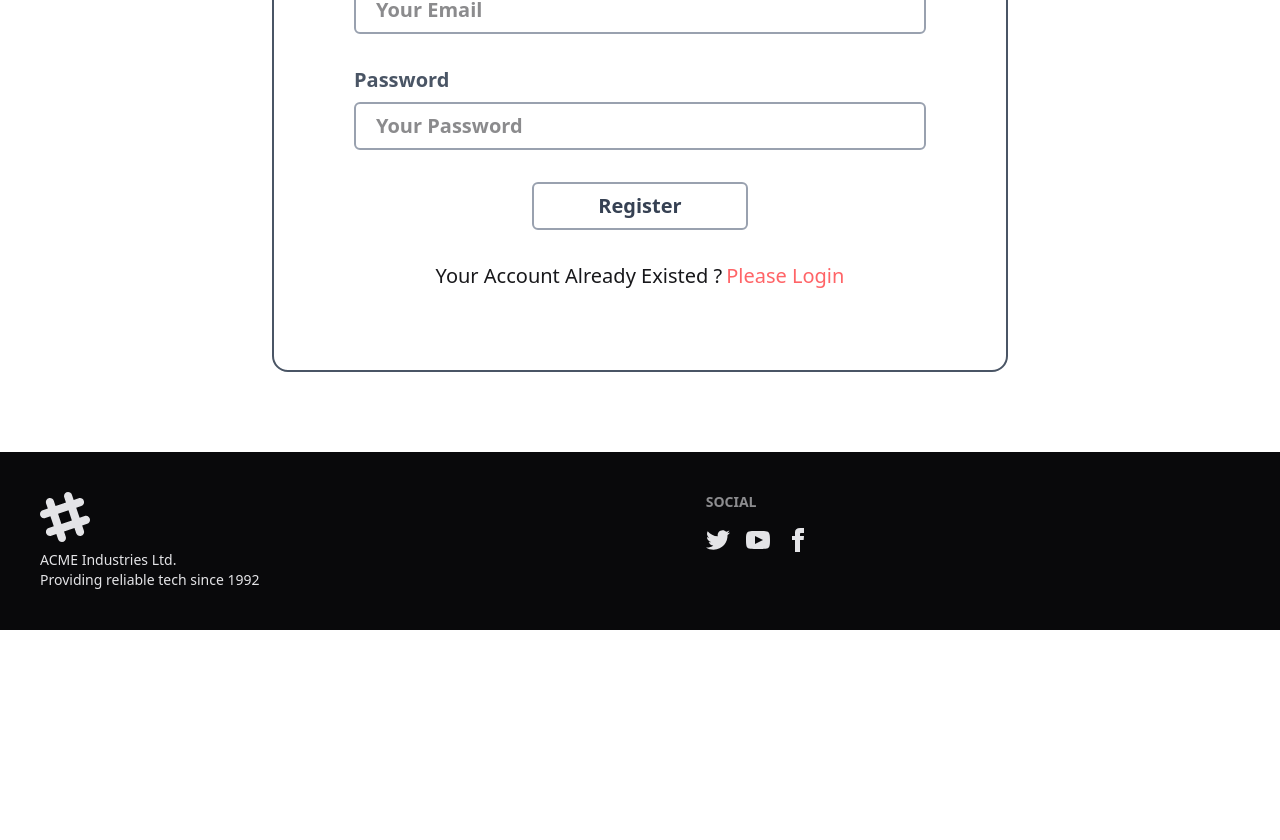
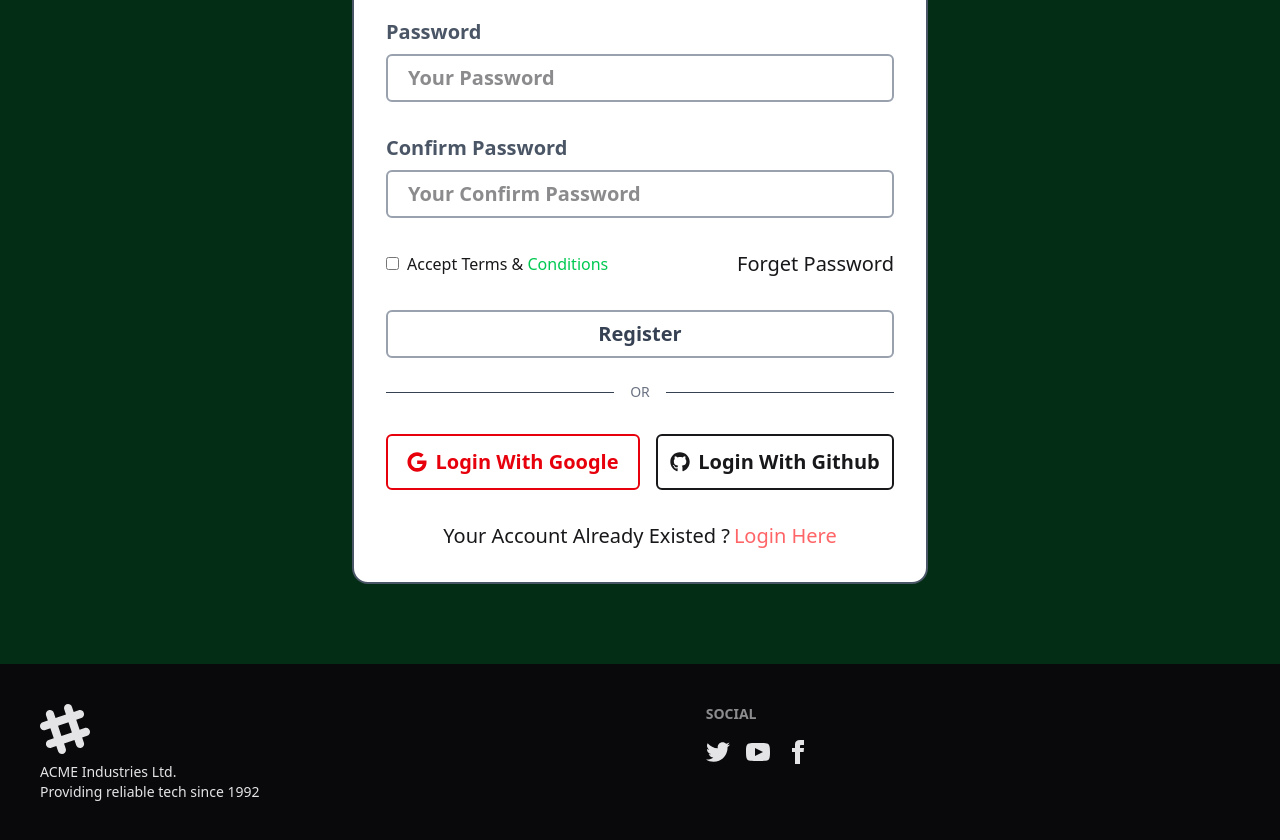
Before and after one commit to mdriyazakondo/react-full-project, a React (Vite) app: page /register in a window 1280 px wide. Shown: the part 512-1352 px from the top of the page. Before the commit the page ends 1142 px from the top, so only its background shows below. Built offline with nearby package versions, Linux system fonts and the light colour scheme.

Commit message:
login register

```diff
--- a/src/components/auth/Login.jsx
+++ b/src/components/auth/Login.jsx
@@ -1,10 +1,22 @@
 import React from "react";
+import { FaGithub, FaGoogle } from "react-icons/fa";
 import { Link } from "react-router-dom";
 
 const Login = () => {
+  const handlerSubmitLogin = (e) => {
+    e.preventDefault();
+    const form = e.target;
+    const email = form.email.value;
+    const password = form.password.value;
+    const newUser = { email, password };
+    console.log(newUser);
+  };
+
   return (
-    <div className="max-w-2xl md:max-w-3xl mx-auto m-20 ">
-      <form className="border-2 p-4 md:p-20 space-y-8  rounded-2xl  border-gray-600 mx-4">
+    <div className="bg-green-950">
+      <div className="max-w-2xl md:max-w-3xl mx-auto p-6 md:p-20">
+        <div className="border-2 p-4 md:p-8  rounded-2xl  border-gray-600 mx-4  bg-white">
+          <form onSubmit={handlerSubmitLogin} className=" space-y-8">
             <h1 className=" text-2xl md:text-4xl text-gray-600 font-bold mb-12 text-center">
               You Are Login Pages
             </h1>
@@ -28,18 +40,40 @@ const Login = () => {
                 className="w-full py-2 pl-5 rounded-md border-2 outline-none border-gray-400 text-xl font-semibold"
               />
             </div>
+
+            <p className="text-right hover:text-green-600 cursor-pointer text-xl hover:underline">
+              Forget Password
+            </p>
+
             <div className="text-center">
-          <button className="py-2 px-16 border-2 rounded-md border-gray-400 hover:border-gray-800 cursor-pointer text-xl font-bold text-gray-700 hover:text-white hover:bg-gray-800 ">
+              <button className="py-2 w-full border-2 rounded-md border-gray-400 hover:border-gray-800 cursor-pointer text-xl font-bold text-gray-700 hover:text-white hover:bg-gray-800 ">
                 Login
               </button>
             </div>
-        <p className="text-center text-sm md:text-xl">
+          </form>
+          <div className="flex items-center my-6">
+            <div className="flex-grow h-px bg-gray-700"></div>
+            <span className="mx-4 text-gray-500 text-sm">OR</span>
+            <div className="flex-grow h-px bg-gray-700"></div>
+          </div>
+
+          <div className="mt-8 text-center grid grid-cols-1 md:grid-cols-2">
+            <button className="cursor-pointer text-xl font-semibold  border-2  py-3 rounded-md text-red-600 border-red-600 hover:text-white hover:bg-red-600 flex items-center justify-center gap-2">
+              <FaGoogle /> <span>Login With Google</span>
+            </button>
+            <button className="cursor-pointer text-xl font-semibold hover:text-white hover:bg-gray-800  border-2  py-3 rounded-md ml-0 md:ml-4 mt-4 md:mt-0 flex items-center justify-center gap-2">
+              <FaGithub /> <span>Login With Github</span>
+            </button>
+          </div>
+
+          <p className="text-center text-sm md:text-xl mt-8">
             Please Create A ?{" "}
             <Link className="text-red-400" to={"/register"}>
               New Account
             </Link>
           </p>
-      </form>
+        </div>
+      </div>
     </div>
   );
 };
--- a/src/components/auth/Register.jsx
+++ b/src/components/auth/Register.jsx
@@ -1,10 +1,22 @@
 import React from "react";
+import { FaGithub, FaGoogle } from "react-icons/fa";
 import { Link } from "react-router-dom";
 
 const Register = () => {
+  const handlerSubmitRegister = (e) => {
+    e.preventDefault();
+    const form = e.target;
+    const name = form.name.value;
+    const email = form.email.value;
+    const password = form.password.value;
+    const newUser = { name, email, password };
+    console.log(newUser);
+  };
   return (
-    <div className="max-w-3xl mx-auto m-20 ">
-      <form className="border-2 p-4 md:p-20 space-y-8  rounded-2xl  border-gray-600 mx-4">
+    <div className="bg-green-950">
+      <div className="max-w-3xl mx-auto p-6 md:p-20 ">
+        <div className="border-2 p-4 md:p-8   rounded-2xl  border-gray-600 mx-4 bg-white">
+          <form onSubmit={handlerSubmitRegister} className=" space-y-8 ">
             <h1 className=" text-2xl md:text-4xl text-gray-600 font-bold mb-12 text-center ">
               You Are Register Pages
             </h1>
@@ -38,18 +50,60 @@ const Register = () => {
                 className="w-full py-2 pl-5 rounded-md border-2 outline-none border-gray-400 text-xl font-semibold"
               />
             </div>
+            <div>
+              <h2 className="text-xl font-bold mb-2 text-gray-600">
+                Confirm Password
+              </h2>
+              <input
+                type="password"
+                name="confirmPassword"
+                id=""
+                placeholder="Your Confirm Password"
+                className="w-full py-2 pl-5 rounded-md border-2 outline-none border-gray-400 text-xl font-semibold"
+              />
+            </div>
+            <div className="flex justify-between items-center">
+              <p>
+                <input type="checkbox" name="" id="checkbox" />
+                <label className="pl-2" htmlFor="checkbox">
+                  Accept Terms &{" "}
+                  <Link className="text-green-500">Conditions</Link>
+                </label>
+              </p>
+              <p className="text-right hover:text-green-600 cursor-pointer text-xl hover:underline">
+                Forget Password
+              </p>
+            </div>
+
             <div className="text-center">
-          <button className="py-2 px-16 border-2 rounded-md border-gray-400 hover:border-gray-800 cursor-pointer text-xl font-bold text-gray-700 hover:text-white hover:bg-gray-800 ">
+              <button className="py-2 w-full border-2 rounded-md border-gray-400 hover:border-gray-800 cursor-pointer text-xl font-bold text-gray-700 hover:text-white hover:bg-gray-800 ">
                 Register
               </button>
             </div>
-        <p className="text-center text-sm md:text-xl">
+          </form>
+          <div className="flex items-center my-6">
+            <div className="flex-grow h-px bg-gray-700"></div>
+            <span className="mx-4 text-gray-500 text-sm">OR</span>
+            <div className="flex-grow h-px bg-gray-700"></div>
+          </div>
+
+          <div className="mt-8 text-center grid grid-cols-1 md:grid-cols-2">
+            <button className="cursor-pointer text-xl font-semibold  border-2  py-3 rounded-md text-red-600 border-red-600 hover:text-white hover:bg-red-600 flex items-center justify-center gap-2">
+              <FaGoogle /> <span>Login With Google</span>
+            </button>
+            <button className="cursor-pointer text-xl font-semibold hover:text-white hover:bg-gray-800  border-2  py-3 rounded-md ml-0 md:ml-4 mt-4 md:mt-0 flex items-center justify-center gap-2">
+              <FaGithub /> <span>Login With Github</span>
+            </button>
+          </div>
+
+          <p className="text-center text-sm md:text-xl mt-8">
             Your Account Already Existed ?
             <Link className="text-red-400 pl-1" to={"/login"}>
-            Please Login
+              Login Here
             </Link>
           </p>
-      </form>
+        </div>
+      </div>
     </div>
   );
 };
```
Lines whose indentation alone changed are shown as unchanged.
